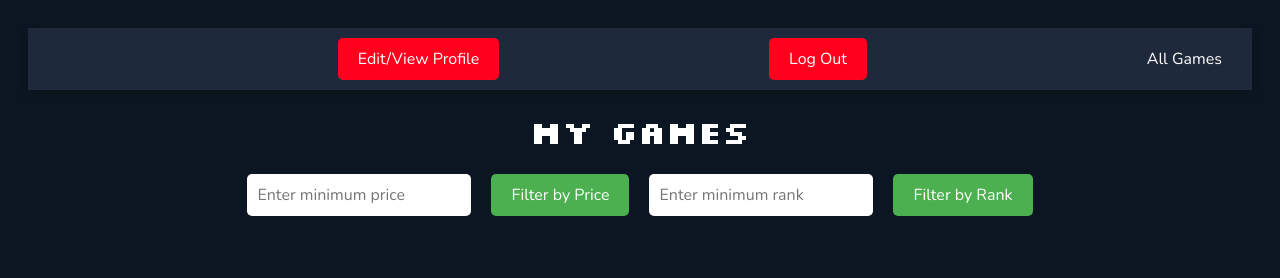
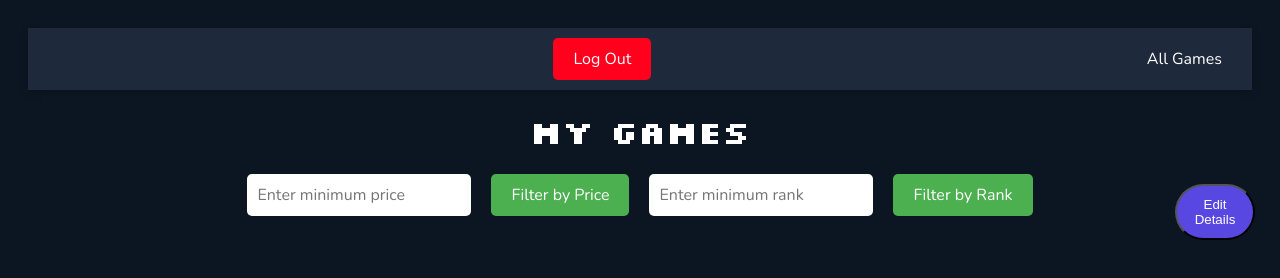
Before and after one commit to Group5DorGayaAdi/ClientRepo, a plain HTML site: page Pages/MyGames.html in a window 1280 px wide. Drawn offline with nearby package versions, Linux system fonts and the light colour scheme; some packages are replaced by stand-ins of ours; a script that the page names is missing.

Commit message:
adi client commit

```diff
--- a/Pages/MyGames.html
+++ b/Pages/MyGames.html
@@ -399,9 +399,9 @@
         <!-- <div class="navbar-container"> -->
         <ul id="navbar-list">
           <li id="user-details" class="navbar-link"></li>
-          <li id="update-details" class="navbar-link button-style">
+          <!-- <li id="update-details" class="navbar-link button-style">
             Edit/View Profile
-          </li>
+          </li> -->
           <li>
             <a href="LoginNew.html" class="navbar-link button-style">Log Out</a>
           </li>
@@ -410,6 +410,29 @@
         <!-- </div> -->
       </nav>
     </section>
+    <button
+      id="update-details"
+      class="Edit_btn_color"
+      style="
+        display: flex;
+        align-items: center;
+        justify-content: center;
+        transition: transform 0.6s;
+        position: fixed;
+        right: 25px;
+        bottom: 70%;
+        background: rgb(89, 71, 226);
+        color: white;
+        z-index: 10;
+        padding: 0.7rem;
+        width: 80px;
+        border-radius: 10rem;
+        transform: unset;
+      "
+    >
+      Edit Details
+    </button>
+    <!-- UpdateForm -->
     <h1 id="my-wish-list">My Games</h1>
     <div id="filter-controls" class="filter-controls">
       <input id="price-input" type="number" placeholder="Enter minimum price" />
```
Also changed, not shown: Pages/LoginNew.html (+2 -1 lines), Pages/index.html (+152 -2 lines).
